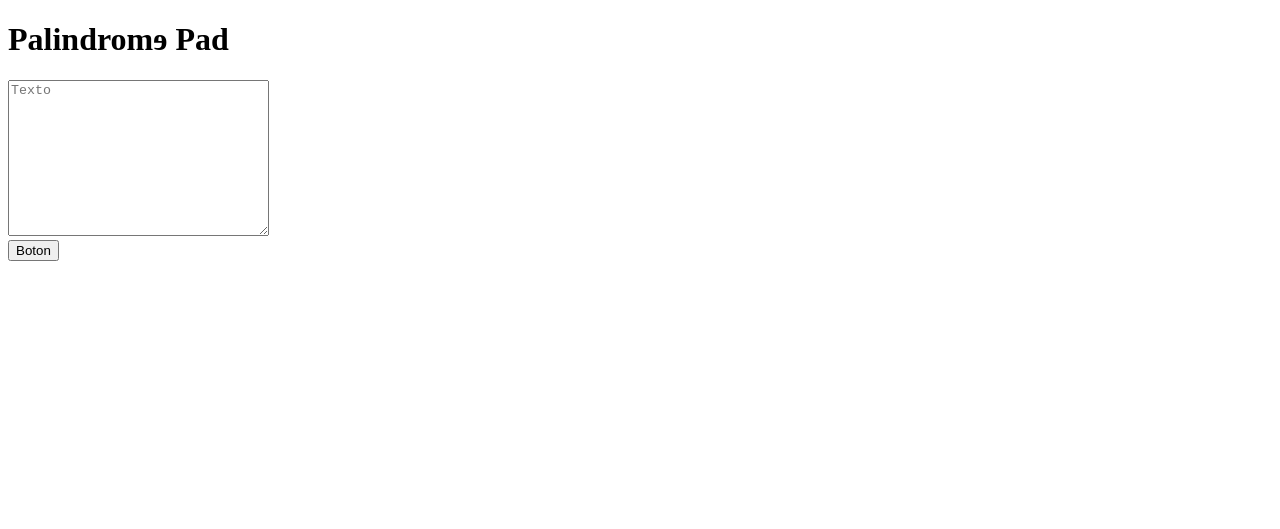
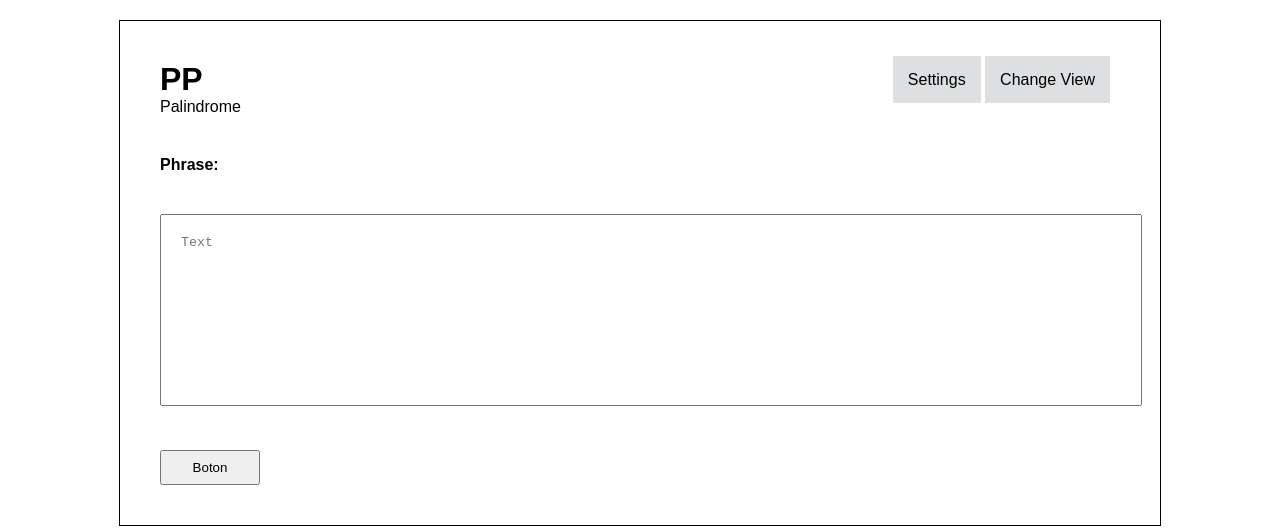
Before and after one commit to manueledwardopaez/Palindrome-Validator, a plain HTML site: page index.html in a window 1280 px wide. Drawn offline with Linux system fonts and the light colour scheme.

Commit message:
First version of the design

```diff
--- a/index.html
+++ b/index.html
@@ -6,16 +6,44 @@
     <meta name="viewport" content="width=device-width, initial-scale=1.0">
     <link rel="stylesheet" href="resources/css/app.css">
     <title>Palindromɘ Pad</title>
-    <h1>Palindromɘ Pad</h1>
+
 </head>
 
 <body>
 
-    <textarea id="text" placeholder="Texto" cols="30" rows="10"></textarea>
-    <br>
-    <button id="send_buttom" onclick="palindromeValidator()">Boton</button>
+    <div class="conteiner">
+        <header>
 
-    <div id="result"></div>
+            <div class="title">
+                <h1>PP</h1>
+                <p>Palindrome</p>
+            </div>
+            <div class="buttons">
+                <a href="#" class="btn">Settings</a>
+                <a href="#" class="btn">Change View</a>
+            </div>
+
+        </header>
+
+        <section>
+            <div class="phrase">
+                <p><strong>Phrase:</strong></p>
+                <p id="result"></p>
+            </div>
+
+            <textarea class="caja" id="text" placeholder="Text" cols="30" rows="10"></textarea>
+            <br>
+            <button class="validate" id="send_buttom" onclick="palindromeValidator()">Boton</button>
+
+
+        </section>
+
+
+    </div>
+
+
+
+
 
     <script src="resources/js/app.js"></script>
 
--- /dev/null
+++ b/resources/css/app.sass
@@ -0,0 +1,43 @@
+*
+    margin: 0
+    padding: 0
+
+body
+    font-family: Arial, Helvetica, sans-serif
+
+.conteiner
+    width: 1000px
+    margin: 20px auto
+    padding: 20px
+    border: 1px solid black
+    header
+        display: flex
+        justify-content: space-between
+        .title
+            padding: 10px
+            margin: 10px
+        .buttons
+            padding: 10px
+            margin: 20px
+            .btn
+                background-color: #dddfe0
+                padding: 15px
+                color: black
+                text-decoration: none
+                &:hover
+                    opacity: 0.7
+    section
+        .phrase
+            display: flex
+            justify-content: space-between
+            p
+                margin: 20px
+        .caja
+            margin: 20px
+            width: 940px
+            resize: none
+            padding: 20px
+        .validate
+            width: 100px
+            padding: 8px
+            margin: 20px
```
Also changed, not shown: resources/css/app.css, 1 other file.
